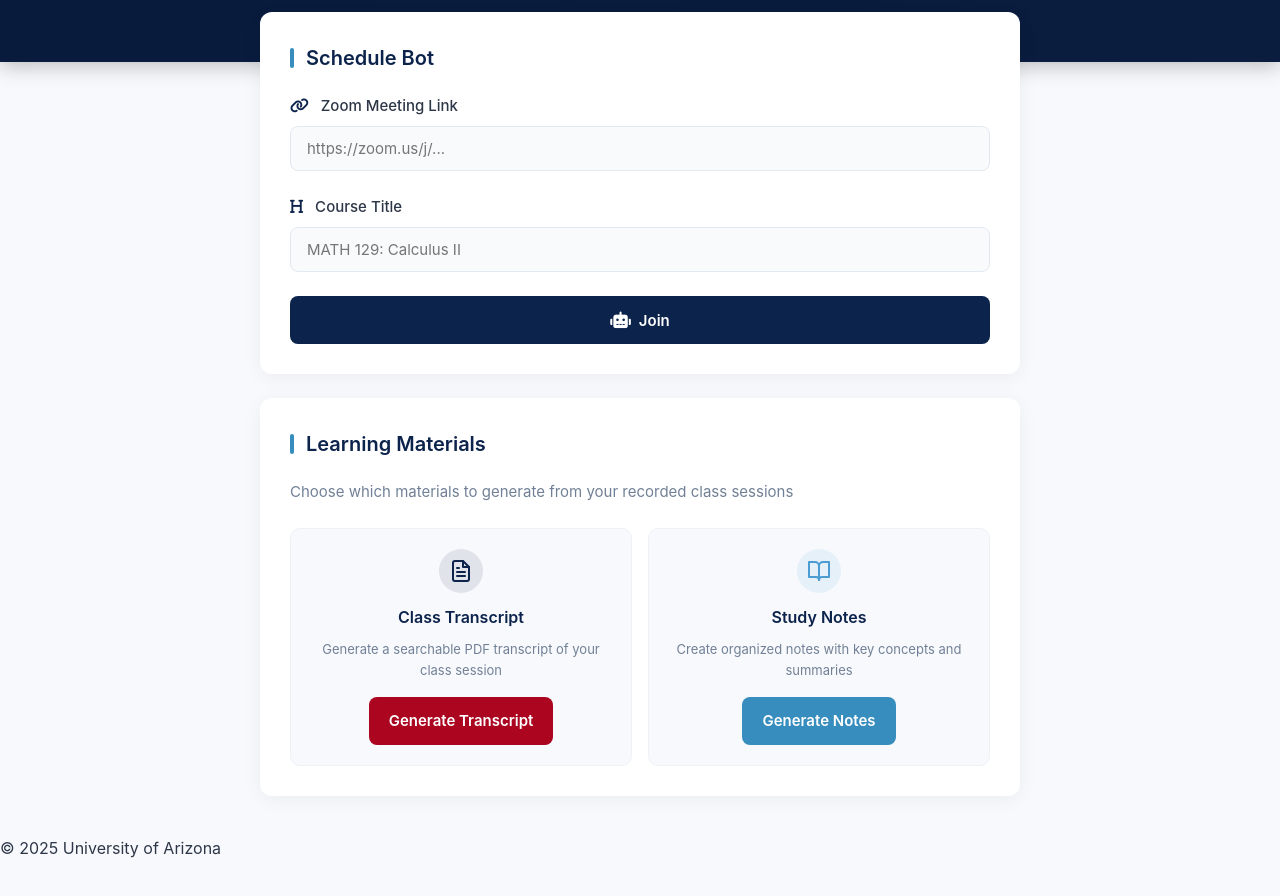
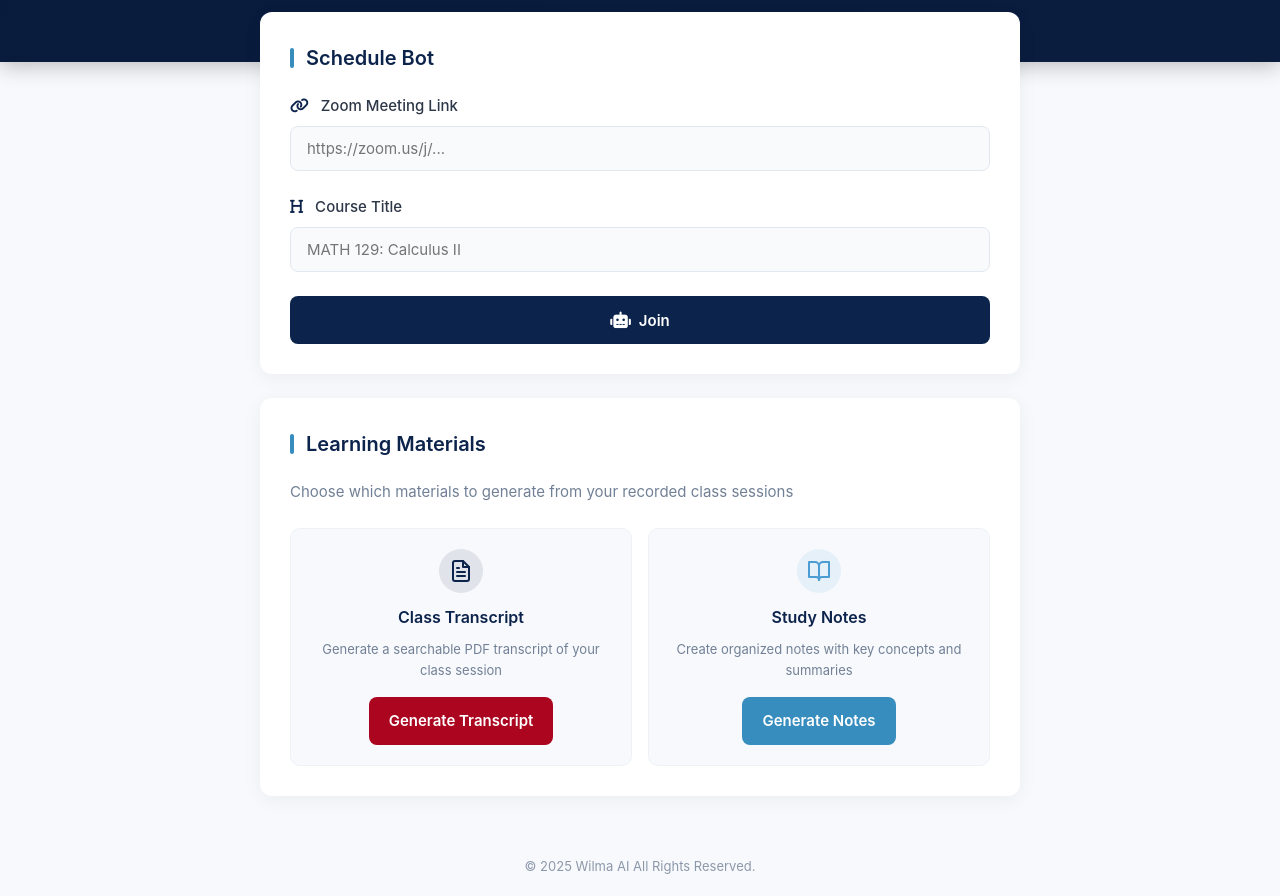
Before and after one commit to zessani/Wilma-AI3, a plain HTML site: page catnotes/frontend/index.html in a window 1280 px wide. Shown: the part 195-1091 px from the top of the page. Before the commit the page ends 1056 px from the top, so only its background shows below. Drawn offline with Linux system fonts and the light colour scheme.

Commit message:
front end updated
new changes

```diff
--- a/catnotes/frontend/index.html
+++ b/catnotes/frontend/index.html
@@ -81,6 +81,20 @@
             line-height: 1.4;
             font-weight: 400;
         }
+
+        .footer {
+            text-align: center;
+            padding: 20px;
+            color: var(--text-light);
+            font-size: 13px;
+            opacity: 0.8;
+            width: 100%;
+            display: flex;
+            justify-content: center;
+            align-items: center;
+            position: relative;
+            margin-top: auto;
+        }
     </style>
 </head>
 <body>
@@ -146,7 +160,7 @@
     </div>
 
     <div class="footer">
-        © 2025 University of Arizona
+        © 2025 Wilma AI All Rights Reserved.
     </div>
 
     <script src="script.js"></script>
```
Also changed, not shown: catnotes/backend/fireflies.js (+40 -3 lines), 1 other file.
